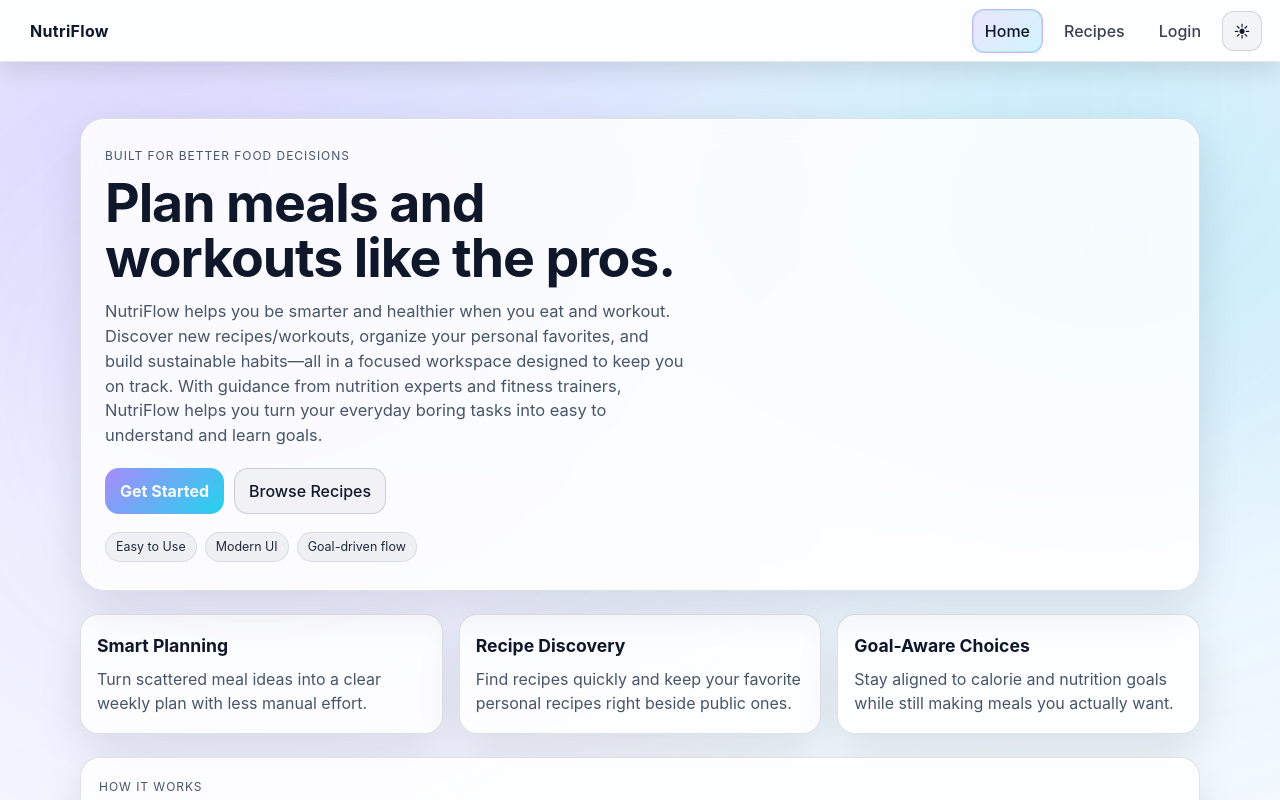
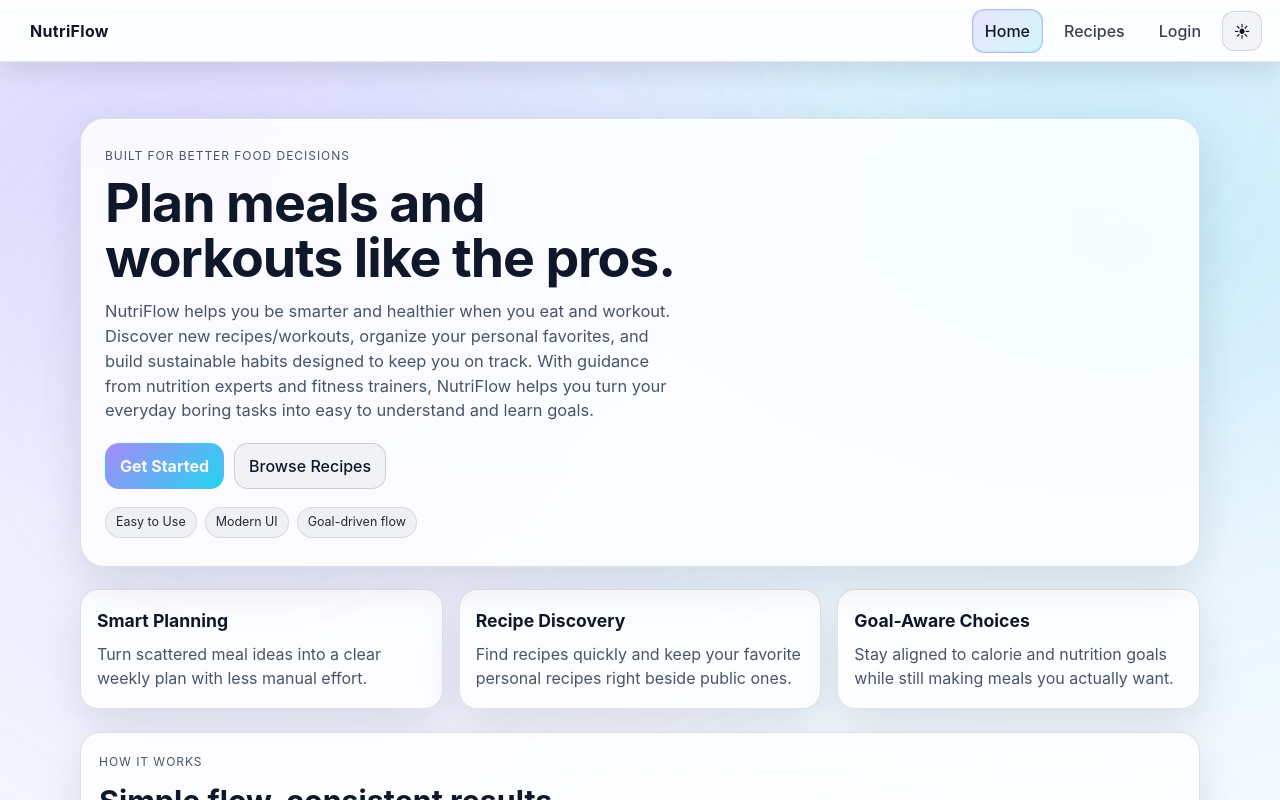
Before and after one commit to masterpoag/CSCI-387-group-project, a React (Vite) app: page /~group3sp26/ in a window 1280 px wide. Shown: the top 800 px of the page. Built offline with nearby package versions, Linux system fonts and the light colour scheme.

Commit message:
Changed HTML again

```diff
--- a/src/pages/index.jsx
+++ b/src/pages/index.jsx
@@ -31,7 +31,7 @@ export default function HomePage({/* Add Vars here for passthrough*/}) {
           <h1 className="homeTitle">Plan meals and workouts like the pros.</h1>
           <p className="homeSubtitle">
           NutriFlow helps you be smarter and healthier when you eat and workout.
-          Discover new recipes/workouts, organize your personal favorites, and build sustainable habits—all in a focused workspace designed to keep you on track.
+          Discover new recipes/workouts, organize your personal favorites, and build sustainable habits designed to keep you on track.
           With guidance from nutrition experts and fitness trainers, NutriFlow helps you turn your everyday boring tasks into easy to understand and learn goals.
           </p>
           <div className="homeHeroCta">
```
